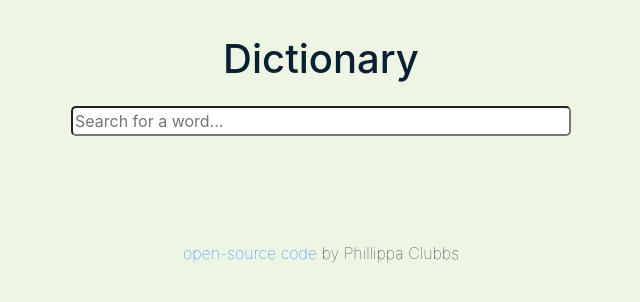
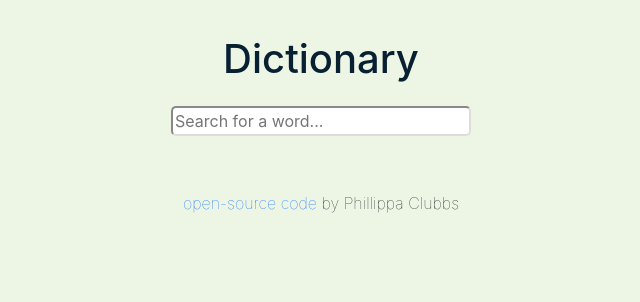
Before and after one commit to pipclubbs/dictionary-project, a React (Create React App) app: page / in a window 1280 px wide. Shown: the top 302 px of the page, without its empty margins (319-959 px from the left). Built offline with nearby package versions, Linux system fonts and the light colour scheme.

Commit message:
styling updates

```diff
--- a/src/App.css
+++ b/src/App.css
@@ -3,7 +3,10 @@ body {
   text-align: center;
 }
 
-h1 {
+.App .container {
+  width: 350px;
+}
+.App h1 {
   padding-top: 25px;
   text-align: center;
 }
@@ -25,5 +28,5 @@ h1 {
 .App-footer {
   font-weight: 50;
   text-align: center;
-  margin-top: 100px;
+  margin-top: 50px;
 }
--- a/src/App.js
+++ b/src/App.js
@@ -3,7 +3,7 @@ import Dictionary from "./Dictionary";
 
 function App() {
   return (
-    <div className="App">
+    <div className="App container">
       <header className="App-header">
         <h1>Dictionary</h1>
       </header>
--- a/src/Dictionary.css
+++ b/src/Dictionary.css
@@ -4,6 +4,7 @@
 }
 
 .Dictionary input {
-  width: 500px;
+  width: 300px;
   border-radius: 5px;
+  border-color: #ddd;
 }
--- a/src/Dictionary.js
+++ b/src/Dictionary.js
@@ -23,7 +23,7 @@ export default function Dictionary() {
   }
 
   return (
-    <div className="Dictionary d-flex-sm">
+    <div className="Dictionary">
       <form onSubmit={search}>
         <input
           type="search"
--- a/src/Results.css
+++ b/src/Results.css
@@ -9,6 +9,6 @@
   box-shadow: 0 10px 10px rgb(0 0 0 / 10%);
   border-radius: 5px;
   background-color: #fff;
-  width: 500px;
+  width: 350px;
   margin: 0 auto;
 }
```
